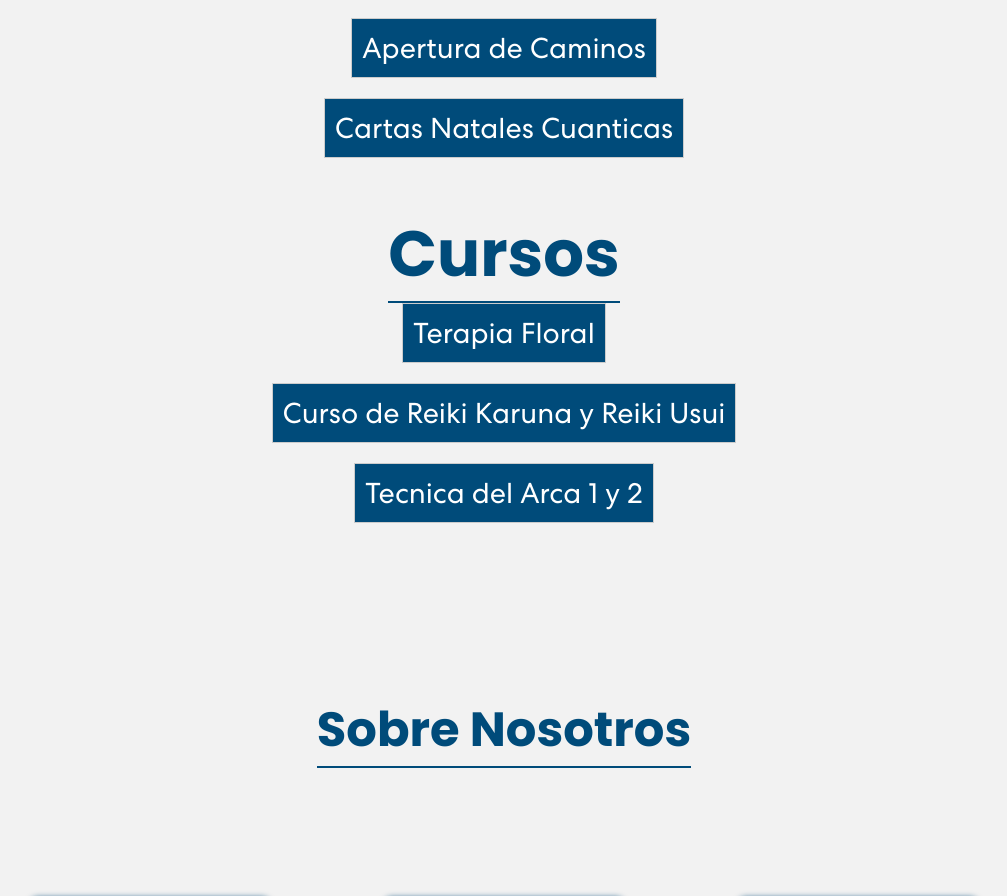
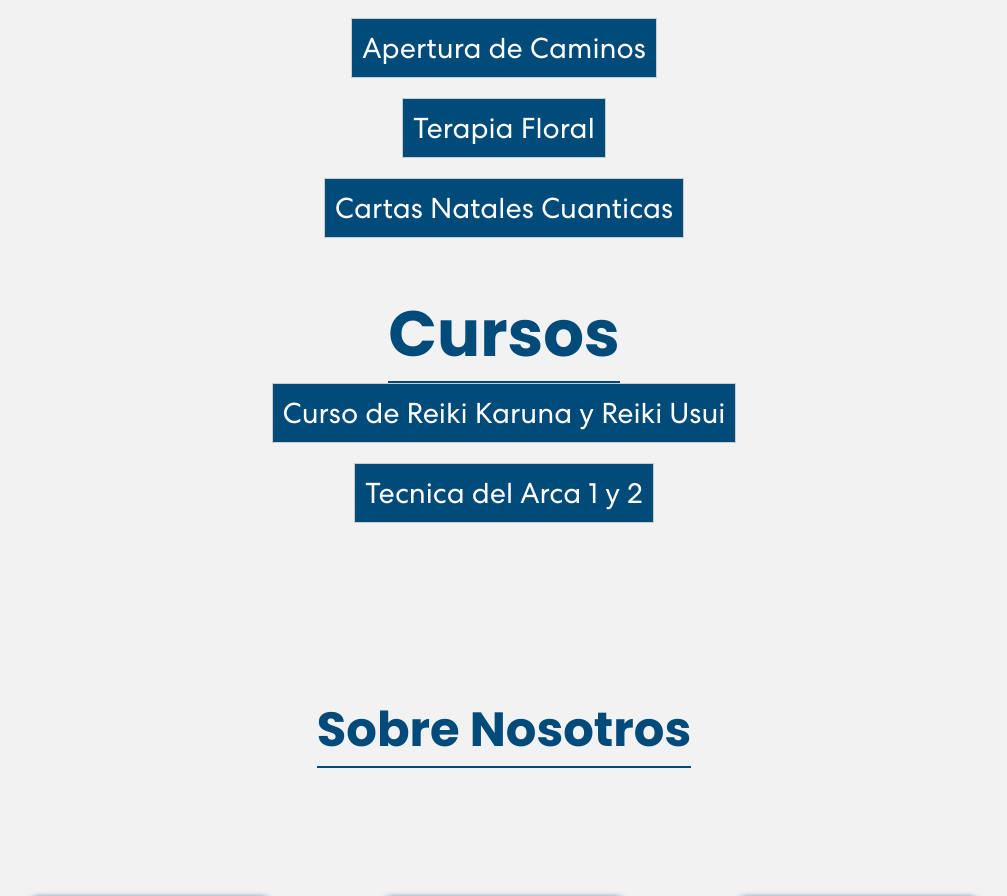
Before and after one commit to CarlosLichowski/Client-SanacionesCuenticas, a React (Vite) app: page / in a window 1280 px wide. Shown: the part 1854-2750 px from the top of the page, without its empty margins (136-1143 px from the left). Built offline with nearby package versions, Linux system fonts and the light colour scheme.

Commit message:
Update Servicios.tsx

```diff
--- a/src/components/Servicios/Servicios.tsx
+++ b/src/components/Servicios/Servicios.tsx
@@ -8,10 +8,16 @@ const Servicios: React.FC = () => {
       descripcion:
         'Las sanaciones cuánticas son un conjunto de técnicas que buscan mejorar la salud y el bienestar de una persona, basándose en los principios de la física cuántica.',
     },
+
     {
       titulo: 'Apertura de Caminos',
       descripcion:
         'La "apertura de caminos cuánticos" es un término utilizado en contextos espirituales y holísticos para describir un proceso de transformación personal y energética.',
+    },
+        {
+      titulo: 'Terapia Floral',
+      descripcion:
+        'La terapia floral es una forma de medicina altenativa que utiliza esencias florales para tratar problemas emocionales, mentales y fisicos',
     },
     {
       titulo: 'Cartas Natales Cuanticas',
@@ -21,11 +27,7 @@ const Servicios: React.FC = () => {
   ];
 
   const cursos = [
-    {
-      titulo: 'Terapia Floral',
-      descripcion:
-        'La terapia floral es una forma de medicina altenativa que utiliza esencias florales para tratar problemas emocionales, mentales y fisicos',
-    },
+
     {
       titulo: 'Curso de Reiki Karuna y Reiki Usui',
       descripcion:
```
